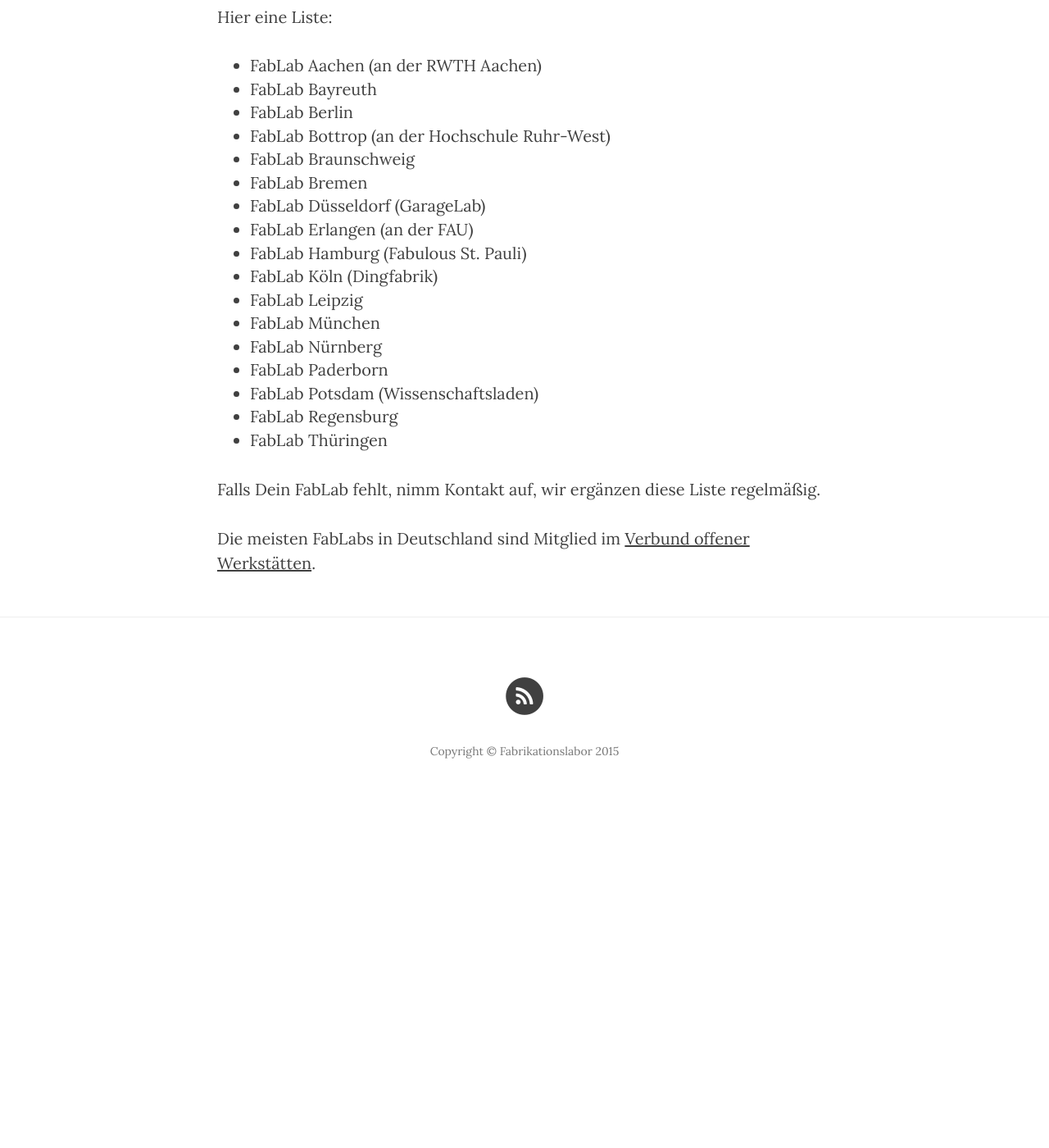
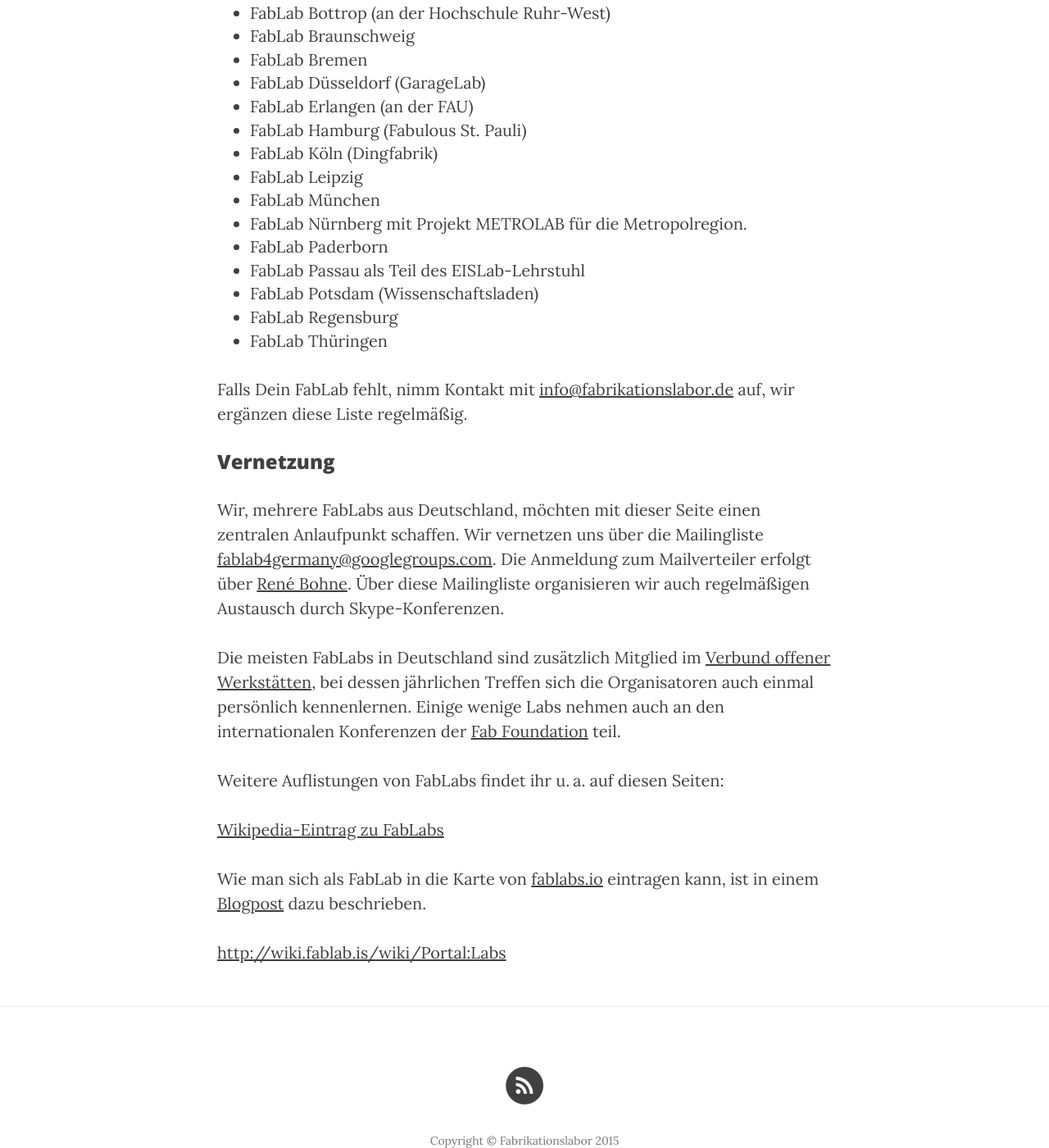
Before and after one commit to fabrikationslabor/fabrikationslabor.github.io, a Jekyll site: the page built from fablabs-in-deutschland.html, in a window 1280 px wide and 1400 px high, scrolled down 1064 px. Shown: the whole window at 82% size. Built offline with Jekyll 4.4.1, drawn with Linux system fonts in a browser that asks for light colours; nearby versions of some CDN libraries; before the commit the page ends 2056 px from its top, so only the background shows below that; some of the changed text lies outside the part shown.

Commit message:
update 'fablabs in deutschland'

```diff
--- a/fablabs-in-deutschland.html
+++ b/fablabs-in-deutschland.html
@@ -6,29 +6,48 @@
 header-img: "img/map.png"
 ---
 <p>Ein Fabrikationslabor, kurz FabLab (engl., fabrication laboratory), ist eine kleine Werkstatt mit digitalen Fabrikationsgeräten wie 3D-Druckern, Lasercuttern oder CNC-Fräsen.</p>
-<p>Die internationale FabLab-Bewegung geht auf Prof. Neil Gershenfeld zurück, der am MIT das erste FabLab gründete. Mittlerweile existieren weltweit mehr als 360 FabLabs. Eine Liste der international bekannten Labs findet ihr u.a. auf diesen Seiten:</p>
-<p><a href="https://www.fablabs.io/map" target="_blank">https://www.fablabs.io/map</a></p>
+<p>Die internationale FabLab-Bewegung geht auf Prof. Neil Gershenfeld zurück, der am MIT das erste FabLab gründete. Mittlerweile existieren weltweit mehr als 360 FabLabs. Eine Karte mit allen FabLabs findet ihr auf <a href="https://www.fablabs.io/map" target="_blank">fablabs.io</a>.</p>
+<!-- TODO Karte mit einbinden -->
+<p>In Deutschland gibt es in fast jeder grösseren Stadt ein FabLab oder eine Gruppe von engagierten Makern, die ein solches eröffnen wollen.</p>
+<p>Hier eine Liste der uns bekannten Labs:</p>
+<!-- möchte man irgendwie signalisieren, wer bei fablab4germany schon mit vernetzt ist? z.B. durch unterschiedliche listen bullet point farbe oder so -->
+<ul>
+  <li>FabLab <a href="http://fablab-aachen.de" target="_blank">Aachen</a> (an der RWTH Aachen)</li>
+  <li>FabLab <a href="http://www.fablab-bayreuth.de/" target="_blank">Bayreuth</a></li>
+  <li>FabLab <a href="http://www.fablab-berlin.org/en" target="_blank">Berlin</a></li>
+  <li>FabLab <a href="http://fablab.hochschule-ruhr-west.de/" target="_blank">Bottrop</a> (an der Hochschule Ruhr-West)</li>
+  <li>FabLab <a href="http://fablab-bs.de/">Braunschweig</a></li>
+  <li>FabLab <a href="http://fablab-bremen.org" target="_blank">Bremen</a></li>
+  <!-- http://www.l1a.de/ Darmstadt -->
+  <li>FabLab <a href="http://garage-lab.de" target="_blank">Düsseldorf</a> (GarageLab)</li>
+  <!-- Dresden?? -->
+  <li>FabLab <a href="https://fablab.fau.de" target="_blank">Erlangen</a> (an der FAU)</li>
+  <li>FabLab <a href="http://fablab-hamburg.org" target="_blank">Hamburg</a> (Fabulous St. Pauli)</li>
+  <!-- Karlsruhe -->
+  <!-- Kamp-Lintford http://zdi-fablab.org/ scheinbar verschwunden -->
+  <li>FabLab <a href="http://dingfabrik.de" target="_blank">Köln</a> (Dingfabrik)</li>
+  <!-- lübeck -->
+  <li>FabLab <a href="http://fablab-leipzig.de" target="_blank">Leipzig</a></li>
+  <li>FabLab <a href="http://fablab-muenchen.de" target="_blank">München</a></li>
+  <!-- magdeburg (in gründung) -->
+  <li>FabLab <a href="http://fablab-nuernberg.de" target="_blank">Nürnberg</a> mit Projekt <a href="http://projekt-metrolab.de/">METROLAB</a> für die Metropolregion.</li>
+  <!-- nürnberger land (in gründung, noch nichtmal auf fablabs.io) -->
+  <li>FabLab <a href="http://fablab-paderborn.de" target="_blank">Paderborn</a></li>
+  <li>FabLab <a href="http://www.eislab.net/fablab.html" target?"_blank">Passau</a> als Teil des EISLab-Lehrstuhl</li><!-- noch nicht fablabs.io -->
+  <li>FabLab <a href="http://www.wissenschaftsladen-potsdam.de/" target="_blank">Potsdam</a> (Wissenschaftsladen)</li>
+  <!-- Rothenburg odt -->
+  <li>FabLab <a href="http://www.fablab-regensburg.de/" target="_blank">Regensburg</a></li>
+  <!-- schwabach -->
+  <!-- siegen -->
+  <li>FabLab <a href="http://www.fablab-thueringen.de/" target="_blank">Thüringen</a></li>
+  <!-- Wildau -->
+  <!-- Wuppertal devtal.de -->
+</ul>
+<p>Falls Dein FabLab fehlt, nimm Kontakt mit <a href="mailto:info@fabrikationslabor.de">info@fabrikationslabor.de</a> auf, wir ergänzen diese Liste regelmäßig.</p>
+<h3>Vernetzung</h3>
+<p>Wir, mehrere FabLabs aus Deutschland, möchten mit dieser Seite einen zentralen Anlaufpunkt schaffen. Wir vernetzen uns über die Mailingliste <a href="https://groups.google.com/forum/#!forum/fablab4germany">fablab4germany@googlegroups.com</a>. Die Anmeldung zum Mailverteiler erfolgt über <a href="mailto:rene.bohne@gmail.com">René Bohne</a>. Über diese Mailingliste organisieren wir auch regelmäßigen Austausch durch Skype-Konferenzen.</p>
+<p>Die meisten FabLabs in Deutschland sind zusätzlich Mitglied im <a href="http://www.offene-werkstaetten.org/" target="_blank">Verbund offener Werkstätten</a>, bei dessen jährlichen Treffen sich die Organisatoren auch einmal persönlich kennenlernen. Einige wenige Labs nehmen auch an den internationalen Konferenzen der <a href="http://www.fabfoundation.org/">Fab Foundation</a> teil.</p>
+<p>Weitere Auflistungen von FabLabs findet ihr u.&thinsp;a. auf diesen Seiten:</p>
+<p><a href="https://de.wikipedia.org/wiki/FabLab#Liste_von_FabLabs">Wikipedia-Eintrag zu FabLabs</a></p>
+<p>Wie man sich als FabLab in die Karte von <a href="https://www.fablabs.io/">fablabs.io</a> eintragen kann, ist in einem <a title="Blogpost über fablabs.io" href="{% post_url 2014-01-08-fablabs-io %}">Blogpost</a> dazu beschrieben.</p>
 <p><a title="Liste der international bekannten FabLabs" href="http://wiki.fablab.is/wiki/Portal:Labs" target="_blank">http://wiki.fablab.is/wiki/Portal:Labs</a></p>
-<p>In Deutschland gibt es in fast jeder grösseren Stadt ein FabLab oder eine Gruppe von engagierten Makern, die ein solches eröffnen wollen.</p>
-<p>Hier eine Liste:</p>
-<ul>
-<li>FabLab <a href="http://fablab-aachen.de" target="_blank">Aachen</a> (an der RWTH Aachen)</li>
-<li>FabLab <a href="http://www.fablab-bayreuth.de/" target="_blank">Bayreuth</a></li>
-<li>FabLab <a href="http://www.fablab-berlin.org/en" target="_blank">Berlin</a></li>
-<li>FabLab <a href="http://fablab.hochschule-ruhr-west.de/" target="_blank">Bottrop</a> (an der Hochschule Ruhr-West)</li>
-<li>FabLab <a href="http://fablab-bs.de/">Braunschweig</a></li>
-<li>FabLab <a href="http://fablabbremen.de" target="_blank">Bremen</a></li>
-<li>FabLab <a href="http://garage-lab.de" target="_blank">Düsseldorf</a> (GarageLab)</li>
-<li>FabLab <a href="http://fablab.fau.de" target="_blank">Erlangen</a> (an der FAU)</li>
-<li>FabLab <a href="http://fablab-hamburg.org" target="_blank">Hamburg</a> (Fabulous St. Pauli)</li>
-<li>FabLab <a href="http://dingfabrik.de" target="_blank">Köln</a> (Dingfabrik)</li>
-<li>FabLab <a href="http://fablab-leipzig.de" target="_blank">Leipzig</a></li>
-<li>FabLab <a href="http://fablab-muenchen.de" target="_blank">München</a></li>
-<li>FabLab <a href="http://fablab-nuernberg.de" target="_blank">Nürnberg</a></li>
-<li>FabLab <a href="http://fablab-paderborn.de" target="_blank">Paderborn</a></li>
-<li>FabLab <a href="http://www.wissenschaftsladen-potsdam.de/" target="_blank">Potsdam</a> (Wissenschaftsladen)</li>
-<li>FabLab <a href="http://www.fablab-regensburg.de/" target="_blank">Regensburg</a></li>
-<li>FabLab <a href="http://www.fablab-thueringen.de/" target="_blank">Thüringen</a></li>
-</ul>
-<p>Falls Dein FabLab fehlt, nimm Kontakt auf, wir ergänzen diese Liste regelmäßig.</p>
-<p>Die meisten FabLabs in Deutschland sind Mitglied im <a href="http://www.offene-werkstaetten.org/" target="_blank">Verbund offener Werkstätten</a>.</p>
```
